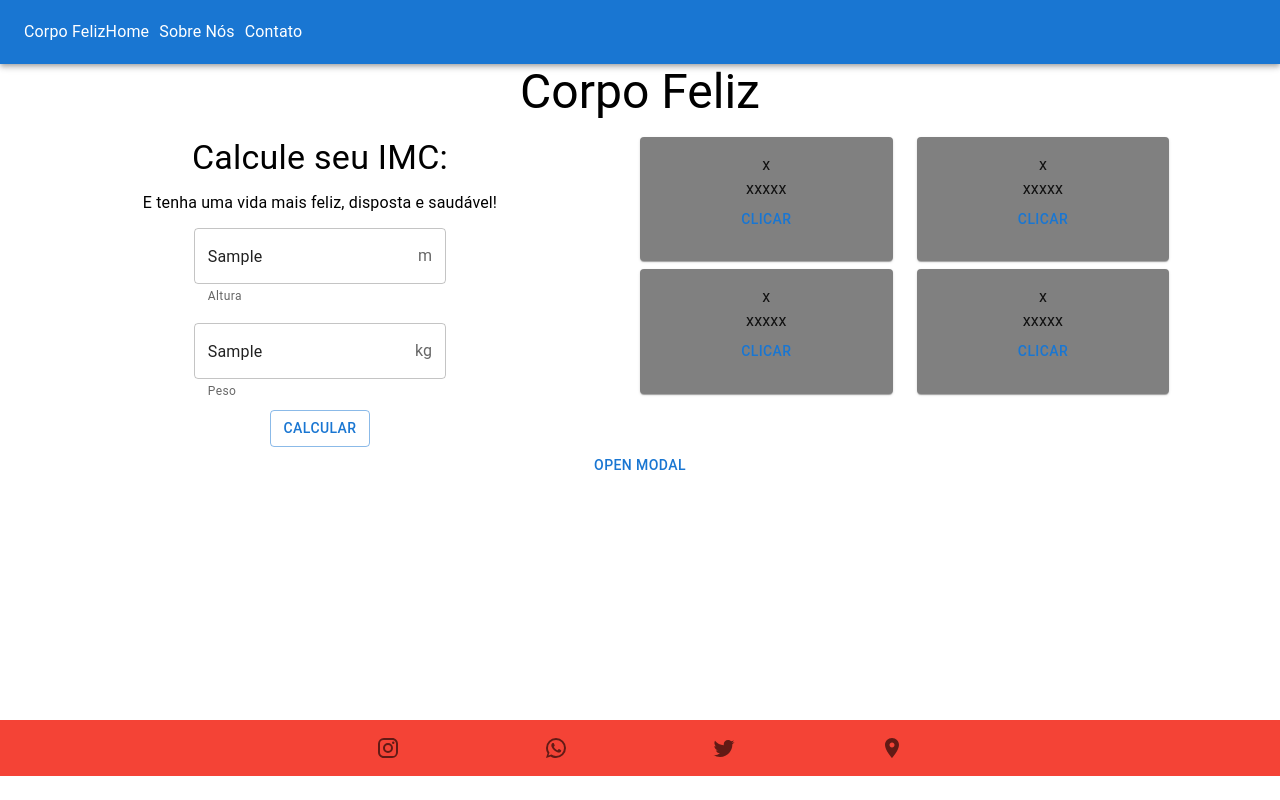
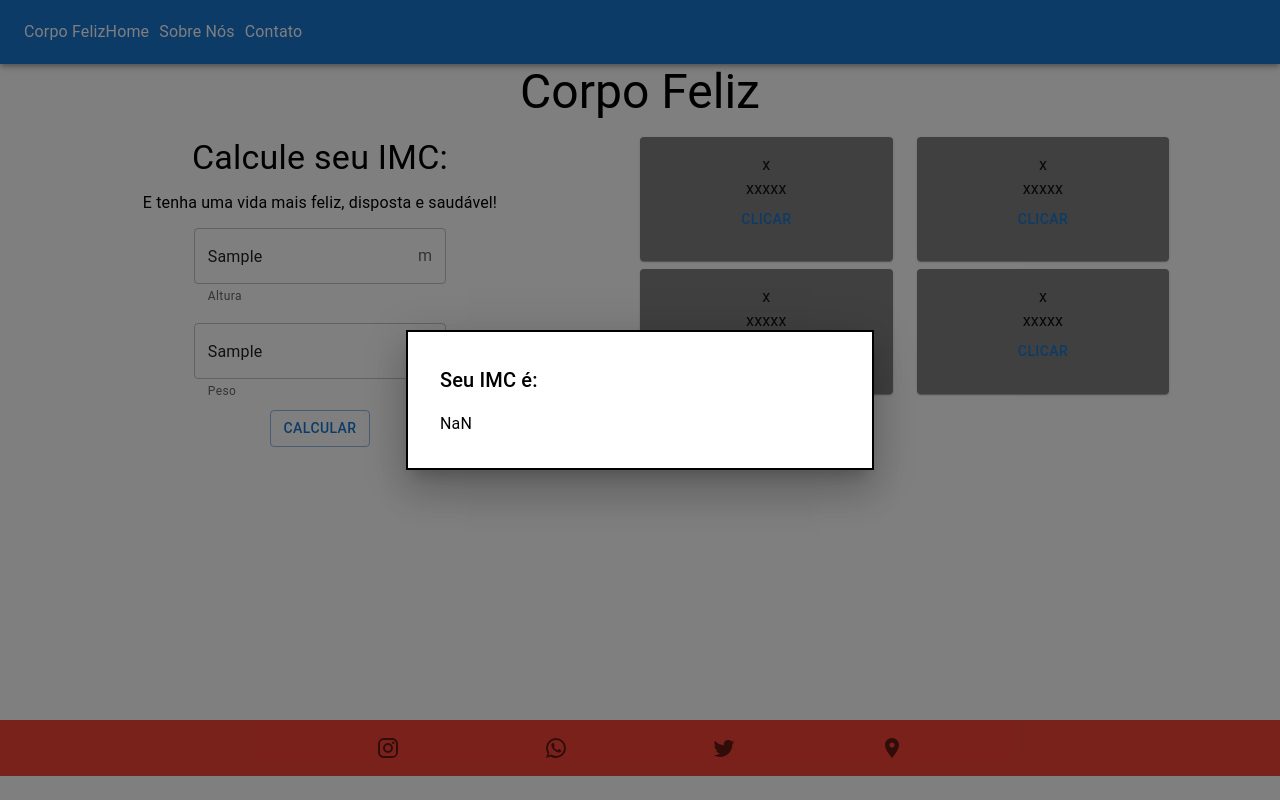
Before and after one commit to rhamonreisguedes/imc, a React (Create React App) app: page / in a window 1280 px wide. Both pictures are taken after typing "Sample", "Sample" into the empty fields and a click on the button "CALCULAR". Built offline with nearby package versions, Linux system fonts and the light colour scheme; the HTML template or start-up script is replaced by a standard one.

Commit message:
set up of modal

```diff
--- a/src/components/FormComponent.tsx
+++ b/src/components/FormComponent.tsx
@@ -7,11 +7,27 @@ import FormControl from "@mui/material/FormControl";
 import Button from "@mui/material/Button";
 import Typography from "@mui/material/Typography";
 import { useState } from "react";
-import ModalComponent from "./ModalComponent";
+import Modal from '@mui/material/Modal';
+
+const style = {
+  position: 'absolute' as 'absolute',
+  top: '50%',
+  left: '50%',
+  transform: 'translate(-50%, -50%)',
+  width: 400,
+  bgcolor: 'background.paper',
+  border: '2px solid #000',
+  boxShadow: 24,
+  p: 4,
+};
 
 export default function InputAdornments() {
   const [height, setHeight] = useState("");
   const [weight, setWeight] = useState("");
+  const [ibc, setIbc] = useState(0);
+  const [open, setOpen] = React.useState(false);
+  const handleOpen = () => setOpen(true);
+  const handleClose = () => setOpen(false);
 
   const handleHeight = (e: React.ChangeEvent<HTMLInputElement>) => {
     setHeight(e.target.value);
@@ -24,10 +40,12 @@ export default function InputAdornments() {
   };
 
   const calculate = () => {
-    const num_height: number = parseFloat(height.replace(',', '.'));
+    const num_height: number = parseFloat(height.replace(",", "."));
     const num_weight: number = parseFloat(weight);
-    const ibc: number = num_weight / (num_height * num_height);
+    const ibc: number = (num_weight / (num_height * num_height));
     console.log(`Seu IMC é ${ibc.toFixed(2)}`);
+    setIbc(ibc);
+    handleOpen();
   };
 
   return (
@@ -86,6 +104,24 @@ export default function InputAdornments() {
           Calcular
         </Button>
       </div>
+      <div>
+      {/* <Button onClick={handleOpen}>Open modal</Button> */}
+      <Modal
+        open={open}
+        onClose={handleClose}
+        aria-labelledby="modal-modal-title"
+        aria-describedby="modal-modal-description"
+      >
+        <Box sx={style}>
+          <Typography id="modal-modal-title" variant="h6" component="h2">
+            Seu IMC é:
+          </Typography>
+          <Typography id="modal-modal-description" sx={{ mt: 2 }}>
+            {ibc.toFixed(2)}
+          </Typography>
+        </Box>
+      </Modal>
+    </div>
     </Box>
   );
 }
--- a/src/components/ModalComponent.tsx
+++ /dev/null
@@ -1,44 +0,0 @@
-import * as React from 'react';
-import Box from '@mui/material/Box';
-import Button from '@mui/material/Button';
-import Typography from '@mui/material/Typography';
-import Modal from '@mui/material/Modal';
-
-const style = {
-  position: 'absolute' as 'absolute',
-  top: '50%',
-  left: '50%',
-  transform: 'translate(-50%, -50%)',
-  width: 400,
-  bgcolor: 'background.paper',
-  border: '2px solid #000',
-  boxShadow: 24,
-  p: 4,
-};
-
-export default function BasicModal() {
-  const [open, setOpen] = React.useState(false);
-  const handleOpen = () => setOpen(true);
-  const handleClose = () => setOpen(false);
-
-  return (
-    <div>
-      <Button onClick={handleOpen}>Open modal</Button>
-      <Modal
-        open={open}
-        onClose={handleClose}
-        aria-labelledby="modal-modal-title"
-        aria-describedby="modal-modal-description"
-      >
-        <Box sx={style}>
-          <Typography id="modal-modal-title" variant="h6" component="h2">
-            Seu IMC é:
-          </Typography>
-          <Typography id="modal-modal-description" sx={{ mt: 2 }}>
-            xxxx
-          </Typography>
-        </Box>
-      </Modal>
-    </div>
-  );
-}
--- a/src/pages/Home.tsx
+++ b/src/pages/Home.tsx
@@ -3,7 +3,6 @@ import Grid from '@mui/material/Grid'
 import React from 'react'
 import FormComponent from '../components/FormComponent'
 import IBCTable from '../components/IBCTable'
-import ModalComponent from '../components/ModalComponent'
 
 type Props = {}
 
@@ -19,7 +18,6 @@ const Home = (props: Props) => {
             <IBCTable />
           </Grid>
         </Grid>
-        <ModalComponent />
     </Grid>
   )
 }
```
